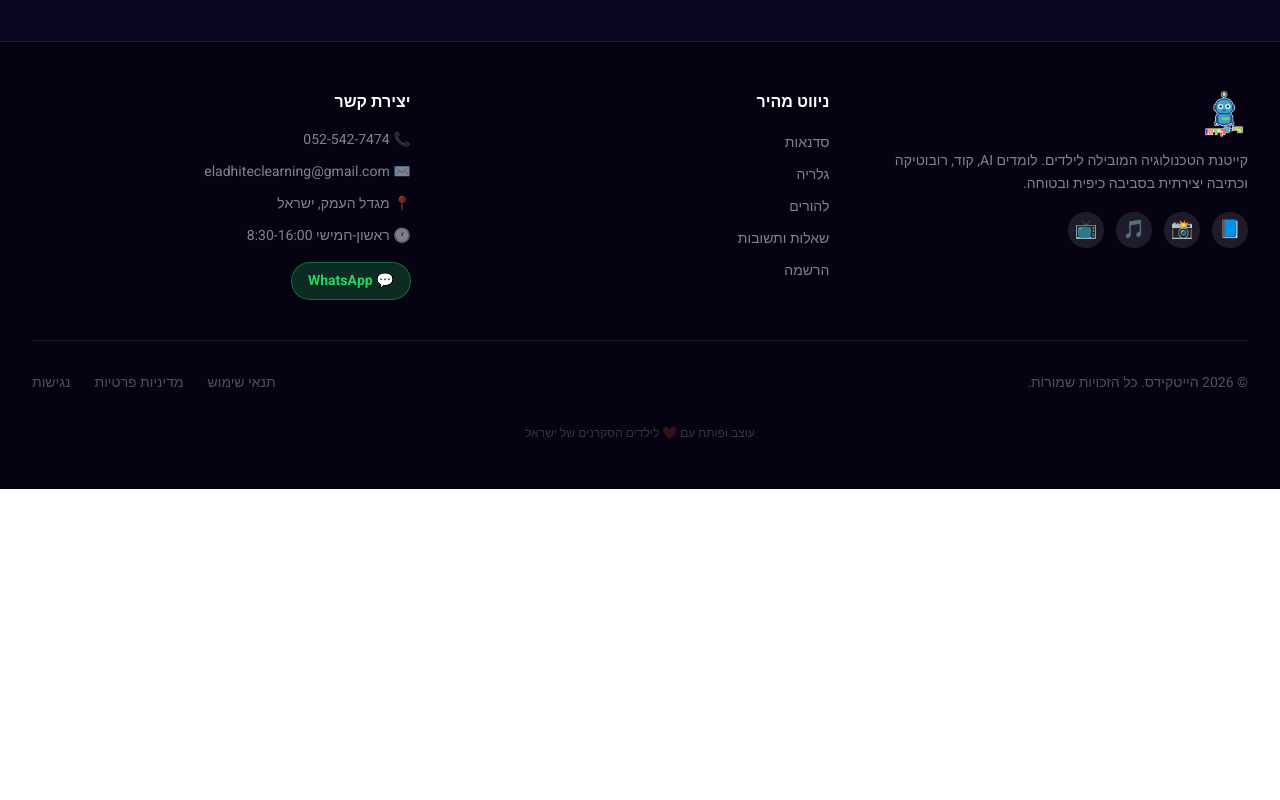
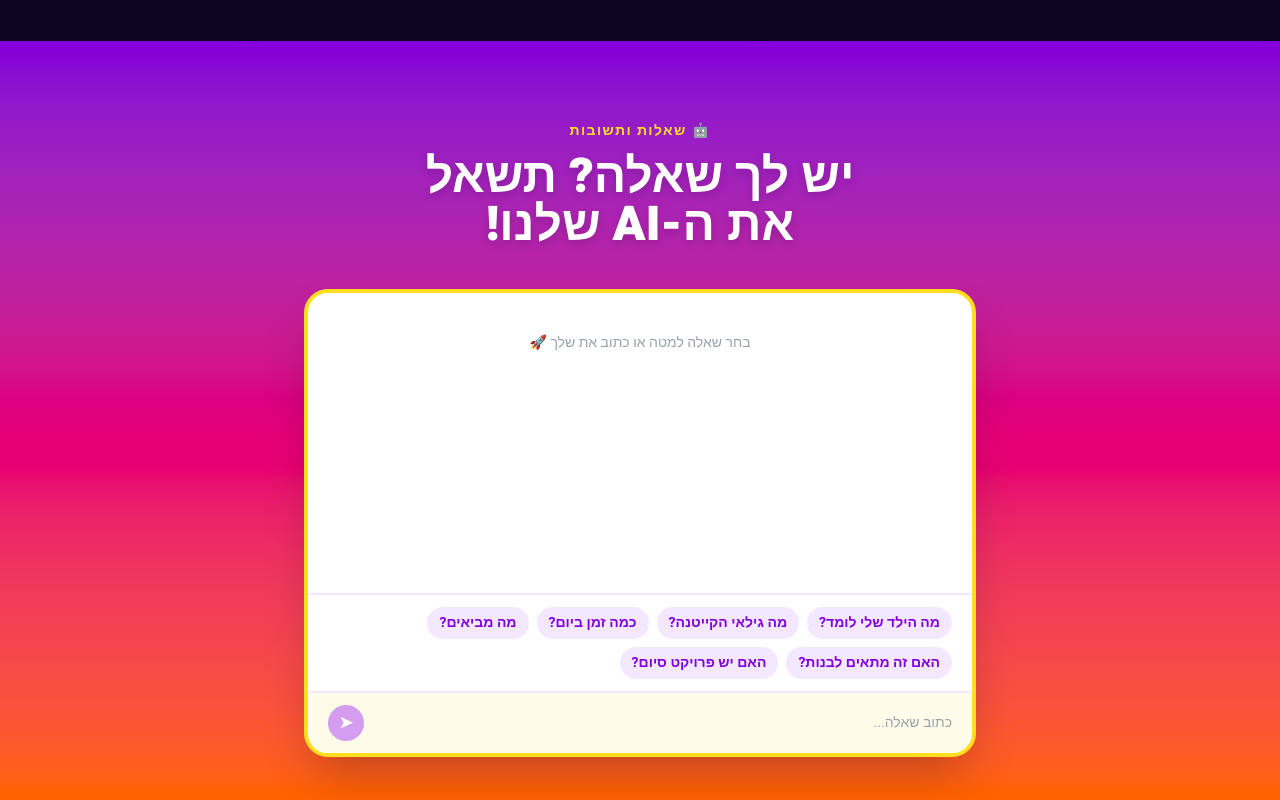
Before and after one commit to eladjak/hitechkids, a Next.js app: page / in a window 1280 px wide. Shown: the part 7980-8780 px from the top of the page. Before the commit the page ends 8469 px from the top, so only its background shows below. Built offline with nearby package versions, Linux system fonts and the light colour scheme.

Commit message:
feat(hitechkids): add interactive FAQ chat (Wave-13, kid-friendly palette)

```diff
--- /dev/null
+++ b/src/app/api/chat-faq/route.ts
@@ -0,0 +1,31 @@
+import { NextResponse } from "next/server"
+
+const SYSTEM_PROMPT = `אתה צ'אטבוט באתר הייטקידס - קייטנת טכנולוגיה ו-AI לילדים בני 8-14.
+
+מה אנחנו מציעים: סדנאות AI (כתיבה יצירתית עם ChatGPT, יצירה ויזואלית), קוד (Python בסיסי, Scratch), רובוטיקה, הדפסת תלת-מימד, פרויקטי גיבוש קבוצתיים. צוות חינוכי בעל ניסיון.
+
+תשובות בעברית, חמות וקצרות (2-4 משפטים). למחירים והרשמה — שלח להורים מילוי טופס.`
+
+export async function POST(req: Request) {
+  const apiKey = process.env.GEMINI_API_KEY
+  if (!apiKey) return NextResponse.json({ content: "הצ'אט עדיין בהרצה — שלח/י פרטים בטופס." })
+  try {
+    const body = await req.json()
+    const messages = body?.messages || []
+    if (!Array.isArray(messages) || messages.length === 0) return NextResponse.json({ error: "messages array required" }, { status: 400 })
+    const recent = messages.slice(-10)
+    const conversationText = recent.map((m: { role: string; content: string }) => `${m.role === "user" ? "משתמש" : "אסיסטנט"}: ${m.content}`).join("\n")
+    const fullPrompt = `${SYSTEM_PROMPT}\n\nשיחה עד כה:\n${conversationText}\n\nאסיסטנט:`
+    const r = await fetch("https://generativelanguage.googleapis.com/v1beta/models/gemini-2.5-flash:generateContent", {
+      method: "POST",
+      headers: { "Content-Type": "application/json", "x-goog-api-key": apiKey },
+      body: JSON.stringify({ contents: [{ parts: [{ text: fullPrompt }] }], generationConfig: { temperature: 0.6, maxOutputTokens: 350 } }),
+    })
+    if (!r.ok) return NextResponse.json({ content: "סליחה, יש בעיה זמנית. נסה שוב או שלח דרך טופס." })
+    const data = await r.json()
+    const content = data?.candidates?.[0]?.content?.parts?.[0]?.text?.trim() || "סליחה, לא הבנתי. נסה לנסח אחרת."
+    return NextResponse.json({ content })
+  } catch {
+    return NextResponse.json({ error: "Internal error", content: "סליחה, נסה שוב בעוד רגע." }, { status: 500 })
+  }
+}
--- a/src/app/page.tsx
+++ b/src/app/page.tsx
@@ -5,6 +5,7 @@
 import ForParents from "@/components/ForParents";
 import Registration from "@/components/Registration";
 import FAQ from "@/components/FAQ";
+import FAQChat from "@/components/FAQChat";
 import Footer from "@/components/Footer";
 import WhatsAppFloat from "@/components/WhatsAppFloat";
 
@@ -47,6 +48,7 @@
         <ForParents />
         <Registration />
         <FAQ />
+        <FAQChat />
         <Footer />
       </main>
     </>
--- /dev/null
+++ b/src/components/FAQChat.tsx
@@ -0,0 +1,132 @@
+"use client"
+
+import { useState, useRef, useEffect } from "react"
+import { motion } from "framer-motion"
+
+const SUGGESTED = [
+  "מה הילד שלי לומד?",
+  "מה גילאי הקייטנה?",
+  "כמה זמן ביום?",
+  "מה מביאים?",
+  "האם זה מתאים לבנות?",
+  "האם יש פרויקט סיום?",
+]
+
+type Message = { role: "user" | "assistant"; content: string }
+
+export default function FAQChat() {
+  const [messages, setMessages] = useState<Message[]>([])
+  const [input, setInput] = useState("")
+  const [loading, setLoading] = useState(false)
+  const endRef = useRef<HTMLDivElement>(null)
+
+  useEffect(() => { endRef.current?.scrollIntoView({ behavior: "smooth" }) }, [messages, loading])
+
+  const send = async (text?: string) => {
+    const q = (text ?? input).trim()
+    if (!q || loading) return
+    const next: Message[] = [...messages, { role: "user", content: q }]
+    setMessages(next)
+    setInput("")
+    setLoading(true)
+    try {
+      const r = await fetch("/api/chat-faq", {
+        method: "POST",
+        headers: { "Content-Type": "application/json" },
+        body: JSON.stringify({ messages: next }),
+      })
+      const data = await r.json()
+      setMessages((m) => [...m, { role: "assistant", content: data?.content || "סליחה, נסה שוב." }])
+    } catch {
+      setMessages((m) => [...m, { role: "assistant", content: "בעיה בחיבור. נסה שוב." }])
+    } finally { setLoading(false) }
+  }
+
+  return (
+    <section id="faq-chat" className="py-20 px-6 bg-gradient-to-b from-purple-700 via-pink-600 to-orange-500" dir="rtl">
+      <div className="max-w-2xl mx-auto">
+        <motion.div
+          initial={{ opacity: 0, y: 16 }}
+          whileInView={{ opacity: 1, y: 0 }}
+          viewport={{ once: true, margin: "-100px" }}
+          transition={{ duration: 0.5 }}
+          className="text-center mb-10"
+        >
+          <span className="text-yellow-300 font-black text-sm tracking-widest uppercase mb-3 block">
+            🤖 שאלות ותשובות
+          </span>
+          <h2 className="text-4xl md:text-5xl font-black text-white mb-3 text-balance drop-shadow-lg">
+            יש לך שאלה? תשאל את ה-AI שלנו!
+          </h2>
+        </motion.div>
+
+        <div className="rounded-3xl shadow-2xl overflow-hidden bg-white border-4 border-yellow-300">
+          <div className="px-5 py-4 overflow-y-auto space-y-3" style={{ minHeight: "300px", maxHeight: "400px" }}>
+            {messages.length === 0 && !loading && (
+              <div className="text-center py-6 text-gray-400 text-sm">
+                בחר שאלה למטה או כתוב את שלך 🚀
+              </div>
+            )}
+            {messages.map((m, i) => (
+              <div key={i} className={`flex ${m.role === "user" ? "justify-end" : "justify-start"}`}>
+                <div
+                  className={`max-w-[80%] px-4 py-2.5 rounded-2xl text-sm leading-relaxed ${
+                    m.role === "user" ? "bg-purple-600 text-white" : "bg-yellow-100 text-gray-900"
+                  }`}
+                >
+                  {m.content}
+                </div>
+              </div>
+            ))}
+            {loading && (
+              <div className="flex justify-start">
+                <div className="bg-yellow-100 px-4 py-2.5 rounded-2xl">
+                  <div className="flex gap-1">
+                    <span className="size-2 bg-purple-600 rounded-full animate-bounce" />
+                    <span className="size-2 bg-purple-600 rounded-full animate-bounce" style={{ animationDelay: "0.1s" }} />
+                    <span className="size-2 bg-purple-600 rounded-full animate-bounce" style={{ animationDelay: "0.2s" }} />
+                  </div>
+                </div>
+              </div>
+            )}
+            <div ref={endRef} />
+          </div>
+
+          {messages.length === 0 && (
+            <div className="px-5 py-3 border-t-2 border-purple-100 flex flex-wrap gap-2">
+              {SUGGESTED.map((q) => (
+                <button
+                  key={q}
+                  onClick={() => send(q)}
+                  disabled={loading}
+                  className="text-xs sm:text-sm px-3 py-1.5 rounded-full bg-purple-100 text-purple-700 hover:bg-purple-200 transition-colors disabled:opacity-50 font-bold"
+                >
+                  {q}
+                </button>
+              ))}
+            </div>
+          )}
+
+          <form onSubmit={(e) => { e.preventDefault(); send() }} className="px-5 py-3 border-t-2 border-purple-100 flex gap-2 items-center bg-yellow-50">
+            <input
+              type="text"
+              value={input}
+              onChange={(e) => setInput(e.target.value)}
+              placeholder="כתוב שאלה..."
+              disabled={loading}
+              className="flex-1 bg-transparent outline-none text-sm text-gray-900 placeholder:text-gray-400"
+            />
+            <button
+              type="submit"
+              disabled={loading || !input.trim()}
+              aria-label="שלח"
+              className="size-9 rounded-full bg-purple-600 text-white grid place-items-center disabled:opacity-40 hover:bg-purple-700 transition-colors font-bold"
+            >
+              ➤
+            </button>
+          </form>
+        </div>
+      </div>
+    </section>
+  )
+}
```
